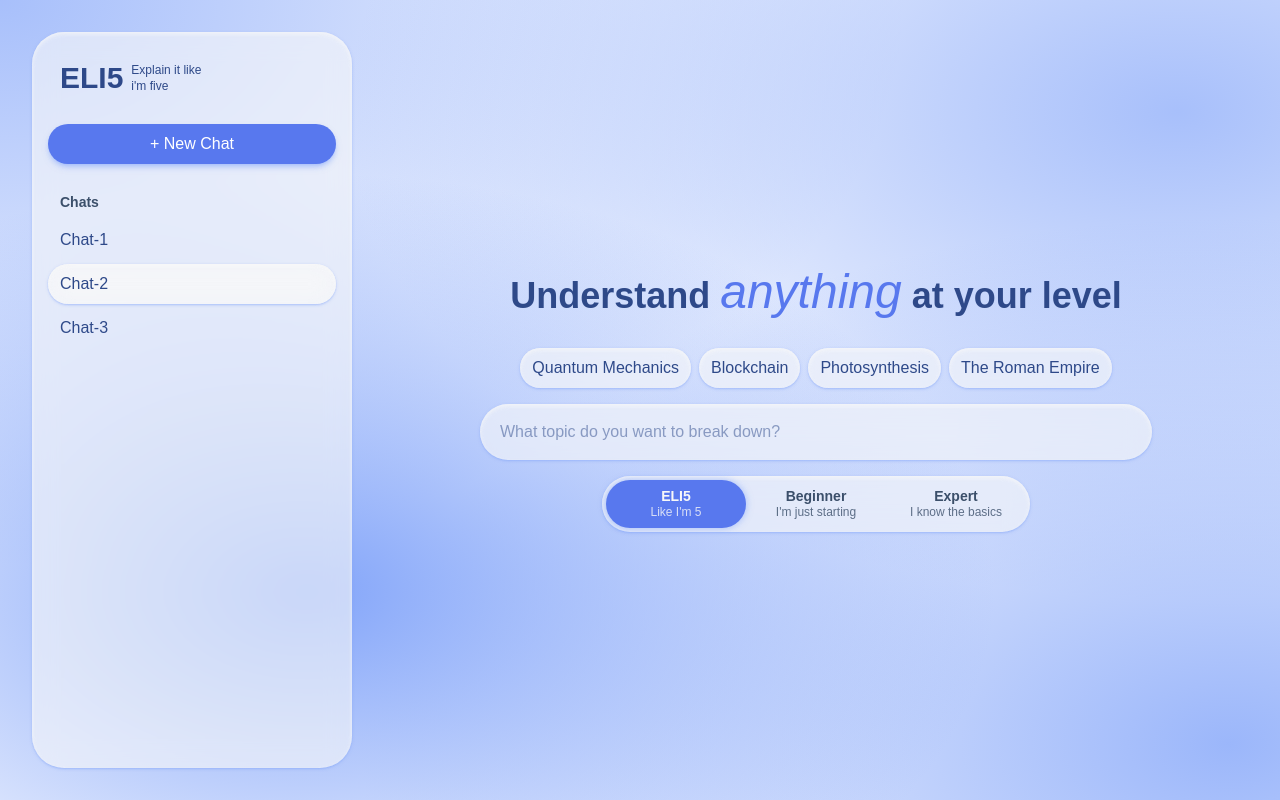
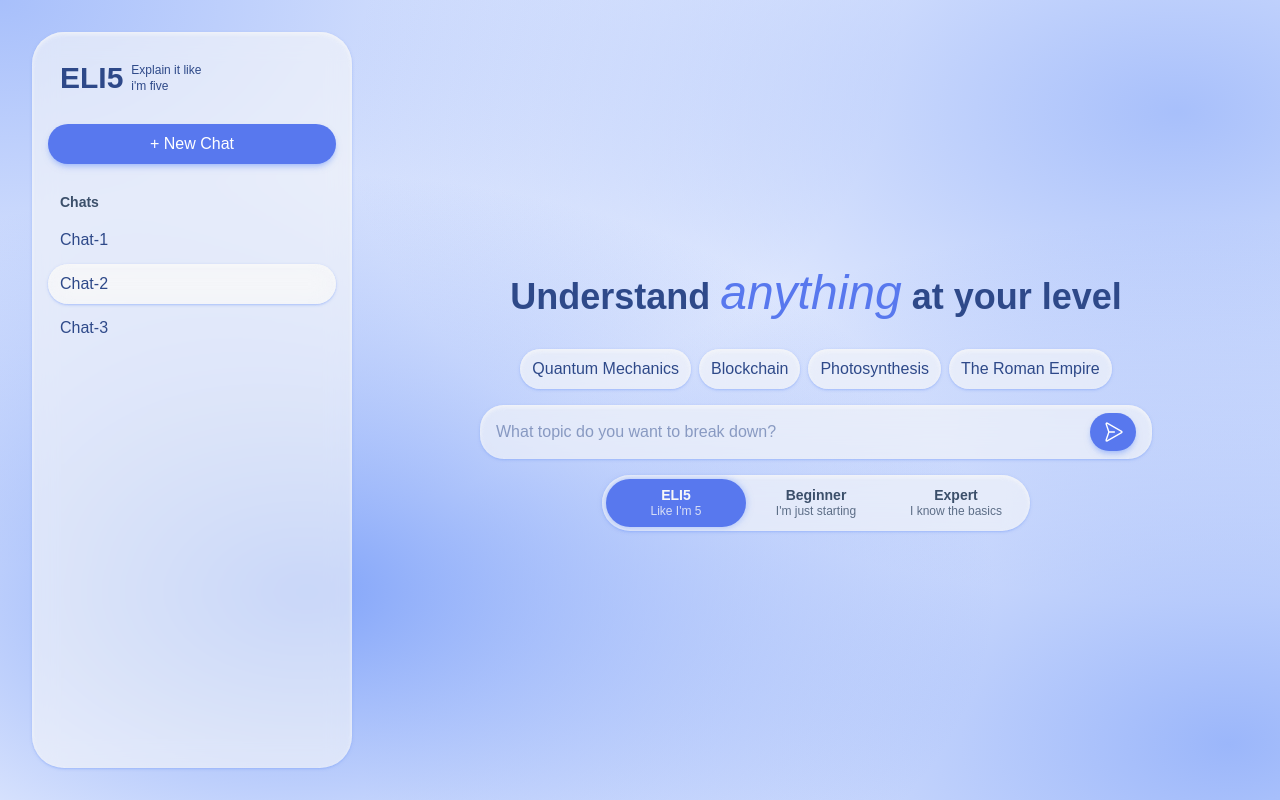
Before and after one commit to gr33b0k/eli5, a React (Vite) app: page / in a window 1280 px wide. Built offline with nearby package versions, Linux system fonts and the light colour scheme; a web font is replaced by a local one.

Commit message:
feat: add button for submission

```diff
--- a/src/components/explanation/ExplanationInput.jsx
+++ b/src/components/explanation/ExplanationInput.jsx
@@ -1,16 +1,38 @@
+import { useState } from "react";
+import { PaperPlaneRightIcon } from "@phosphor-icons/react";
+
 function ExplanationInput({ onSubmit }) {
+  const [value, setValue] = useState("");
+
+  const handleSubmit = () => {
+    if (!value.trim()) return;
+
+    onSubmit(value);
+    setValue("");
+  };
+
   const handleKeyDown = (e) => {
     if (e.key === "Enter" && onSubmit) {
-      onSubmit(e.target.value);
+      handleSubmit();
     }
   };
 
   return (
-    <input
-      onKeyDown={handleKeyDown}
-      className="glass text-text caret-text active:shadow-accent focus:shadow-primary focus:shadow-even rounded-4xl px-5 py-4 outline-0 transition-shadow duration-300 ease-in-out"
-      placeholder="What topic do you want to break down?"
-    />
+    <div className="glass text-text focus-within:shadow-primary focus-within:shadow-even flex gap-2 rounded-3xl px-4 py-2 transition-shadow duration-300 ease-in-out">
+      <input
+        value={value}
+        onKeyDown={handleKeyDown}
+        onChange={(e) => setValue(e.target.value)}
+        className="caret-text active:shadow-accent flex-1 outline-0"
+        placeholder="What topic do you want to break down?"
+      />
+      <button
+        onClick={() => handleSubmit()}
+        className="btn-primary px-3 py-2 text-white"
+      >
+        <PaperPlaneRightIcon size={22} />
+      </button>
+    </div>
   );
 }
 
```
